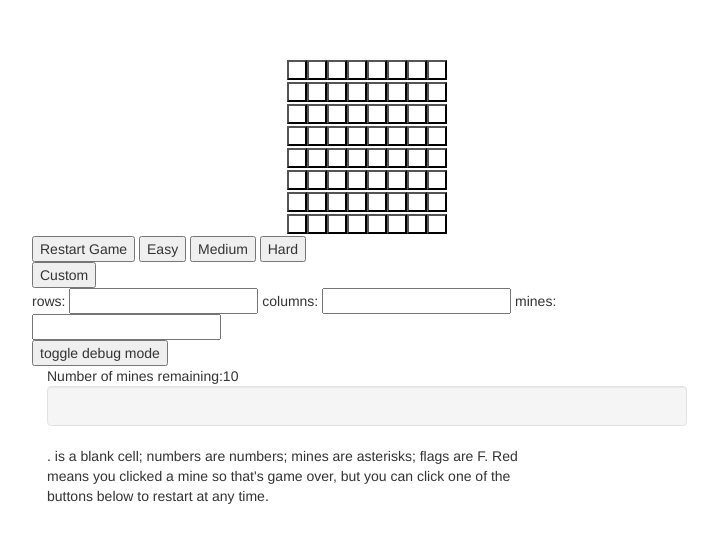
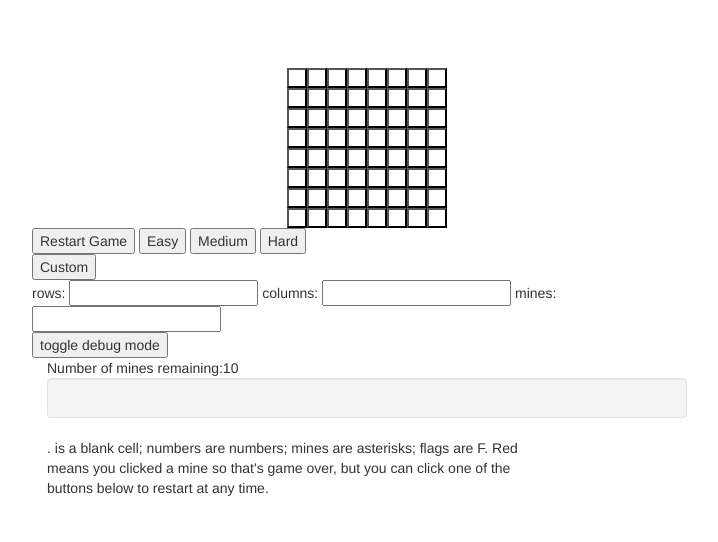
Before and after one commit to LWprogramming/Minefinder, a plain HTML site: page index.html in a window 1280 px wide. Shown: the part 112-654 px from the top of the page, without its empty margins (273-991 px from the left). Drawn offline with nearby package versions, Linux system fonts and the light colour scheme.

Commit message:
eliminate 2-pixel gap between rows

```diff
--- a/index.html
+++ b/index.html
@@ -23,7 +23,7 @@
 </head>
 <body oncontextmenu="return false;">
     <div id='allcontent' class='center'>
-        <div class='container-fluid' id='grid' style="text-align: center"></div>
+        <div class='container-fluid' id='grid' style="text-align: center;font-size: 0"></div>
         <h1 id='Javascript disabled message' color='red'>If you are seeing this message, you probably have Javascript disabled. Please enable it to see the page!</h1>
         <!-- TODO: maybe have _some_ other content so that if not using javascript, the page is not almost a blank. -->
         <div id='difficulties' class='row'>
```
